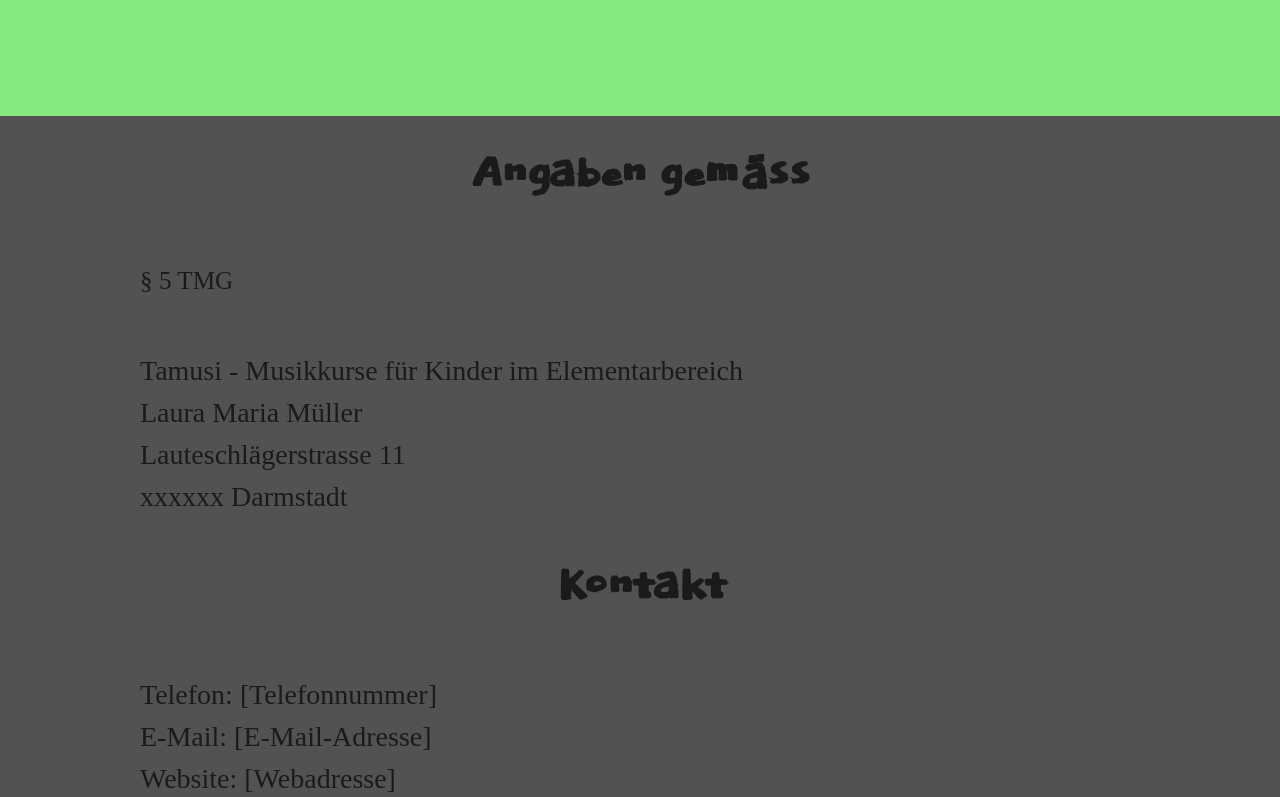
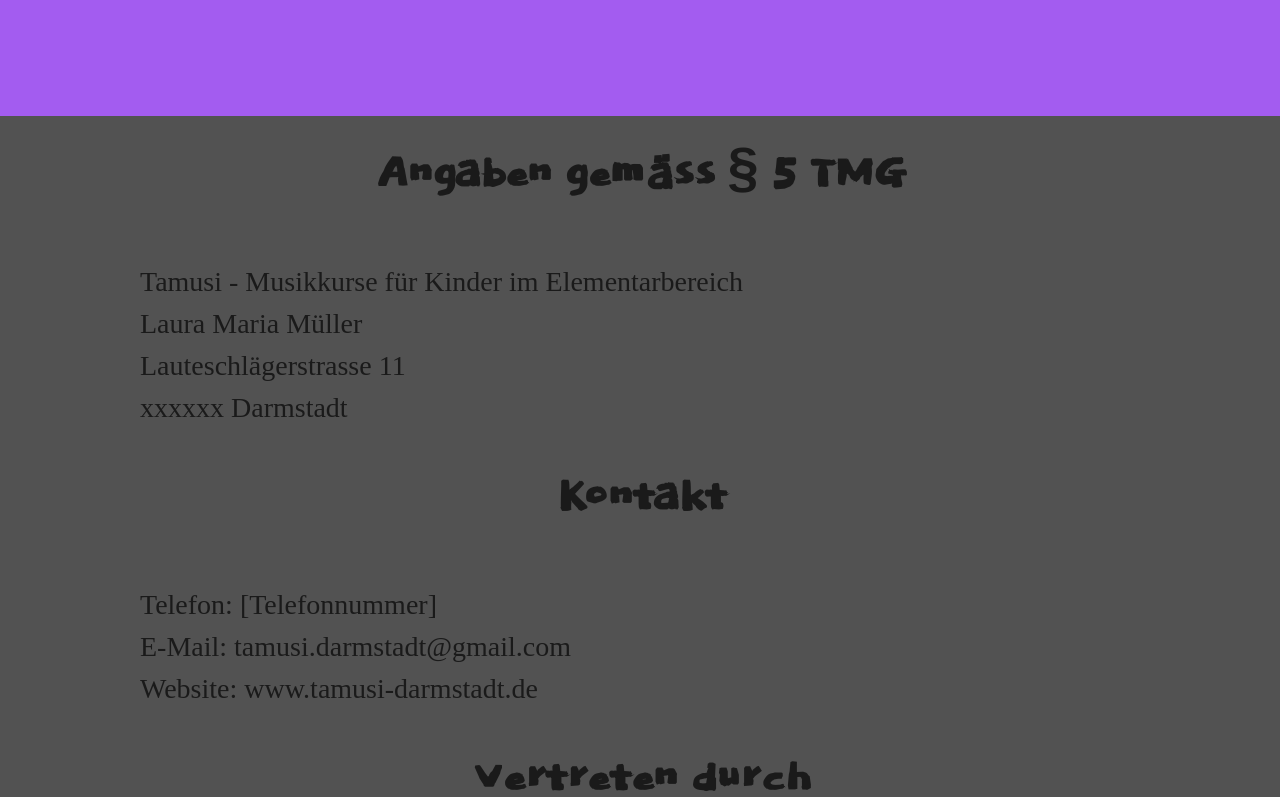
Before and after one commit to aeonyuonmiller/laura, a Next.js app: page /impressum in a window 1280 px wide. Shown: the part 684-1481 px from the top of the page. Built offline with nearby package versions, Linux system fonts and the light colour scheme.

Commit message:
minor updates

```diff
--- a/src/pages/impressum.jsx
+++ b/src/pages/impressum.jsx
@@ -39,7 +39,7 @@ export default function Home() {
                 <link rel="icon" href="/favicon.ico" />
             </Head>
             <div>
-                <Background2 color="#87EA80" />
+                <Background2 color="#a35cf0" />
 
                 <motion.div variants={hltwo} initial="hidden" animate="enter" exit="exit" className="hero-img">
                     {/* <img src="./start.png" /> */}
@@ -52,9 +52,7 @@ export default function Home() {
 
                 <section className="points">
                     <Bound>
-                        <h5>Angaben gemäss</h5>
-                        <h6>§ 5 TMG</h6>
-
+                        <h5>Angaben gemäss § 5 TMG</h5>
                         Tamusi - Musikkurse für Kinder im Elementarbereich<br />
                         Laura Maria Müller<br />
                         Lauteschlägerstrasse 11<br />
@@ -62,8 +60,8 @@ export default function Home() {
 
                         <h5>Kontakt</h5>
                         Telefon: [Telefonnummer]<br />
-                        E-Mail: [E-Mail-Adresse]<br />
-                        Website: [Webadresse]
+                        E-Mail: tamusi.darmstadt@gmail.com<br />
+                        Website: www.tamusi-darmstadt.de
 
                         <h5>Vertreten durch</h5>
                         Laura Maria Müller
--- a/src/styles/globals.css
+++ b/src/styles/globals.css
@@ -429,6 +429,7 @@ section.two-grid {
 section.two-grid h2 {
   margin-bottom: 1rem;
   text-align: left;
+  line-height: 1.3em;
   width: 100%;
 }
 
```
